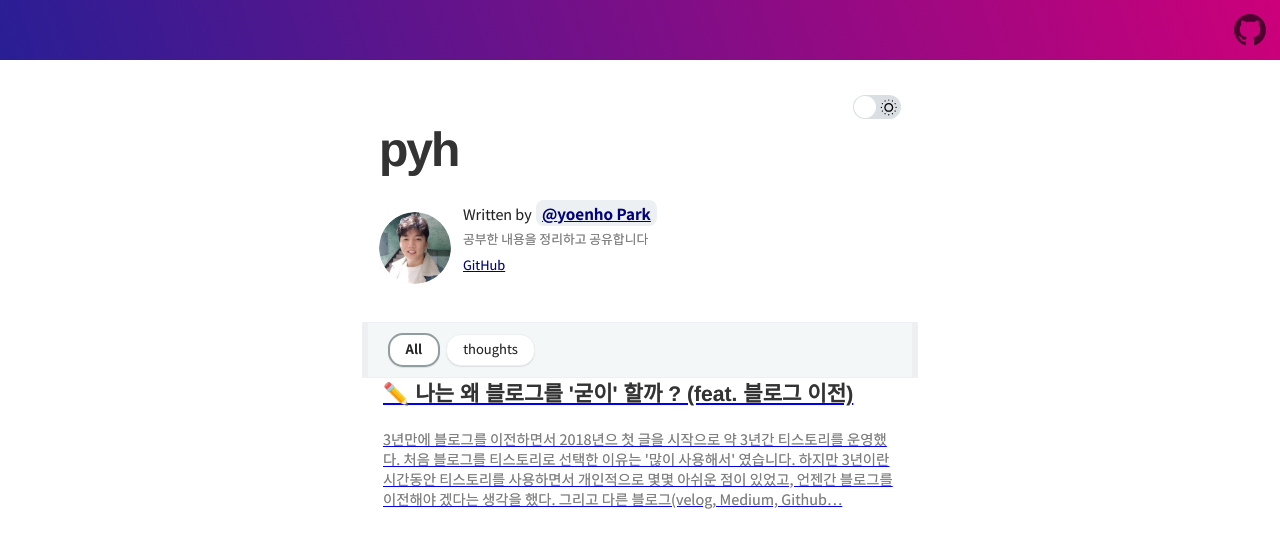
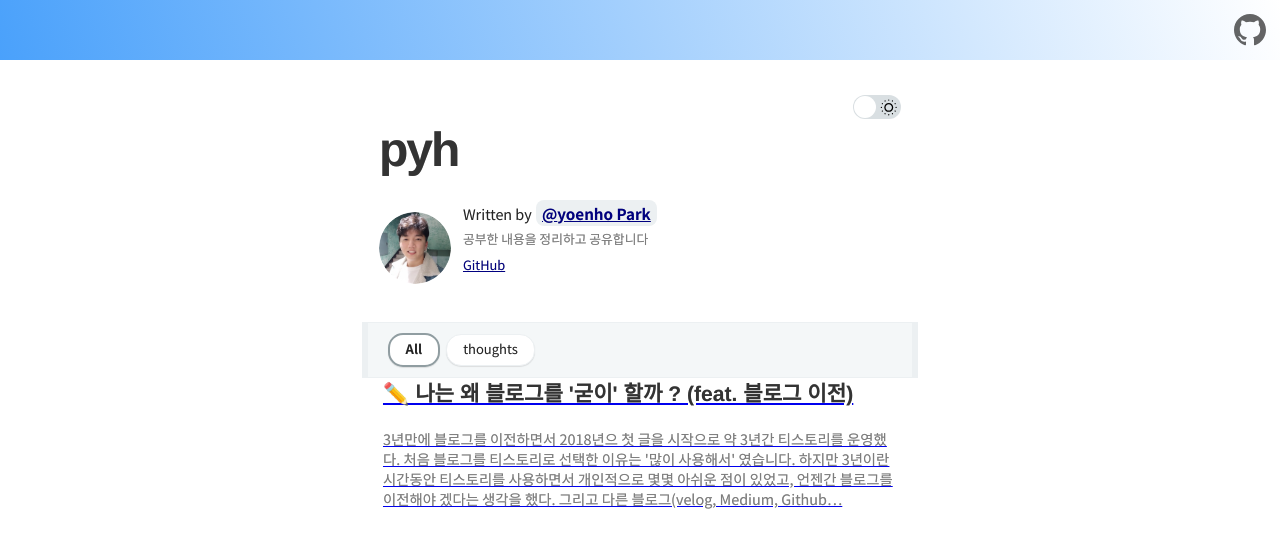
Before and after one commit to pyh0414/blog, a Gatsby site: page / in a window 1280 px wide. Shown: the top 548 px of the page. Built offline with nearby package versions, Linux system fonts and the light colour scheme; Gatsby itself is replaced by a stand-in of ours; some packages are replaced by stand-ins of ours; what typography-theme-github would draw is missing.

Commit message:
:art: mdofiy header color

```diff
--- a/src/styles/variables.scss
+++ b/src/styles/variables.scss
@@ -1,5 +1,5 @@
 // app
-$theme-gradient: linear-gradient(72deg, #291e95, #cc007a);
+$theme-gradient: linear-gradient(72deg, #4aa1fb, #ffffff);
 $top-header-text-color: #fff;
 
 /**
```
